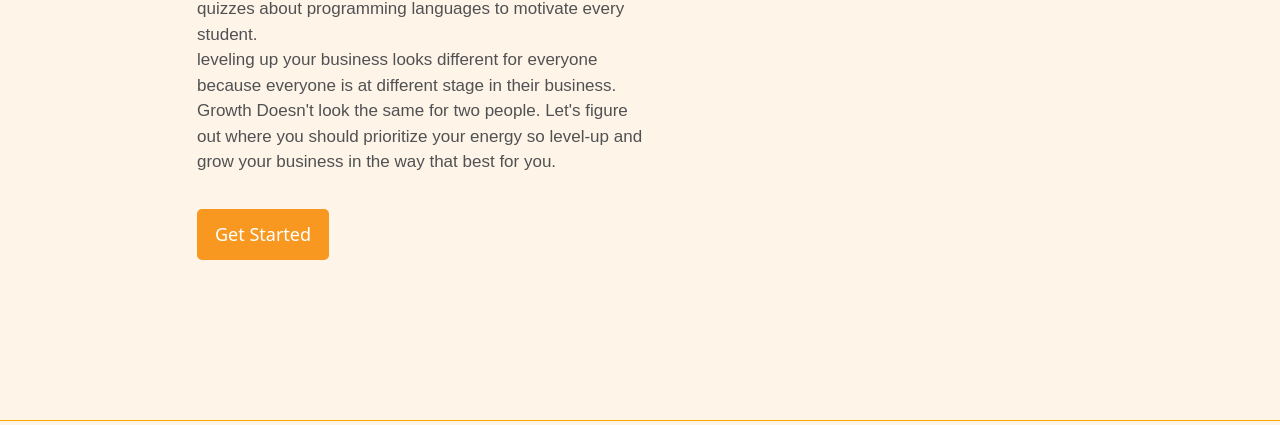
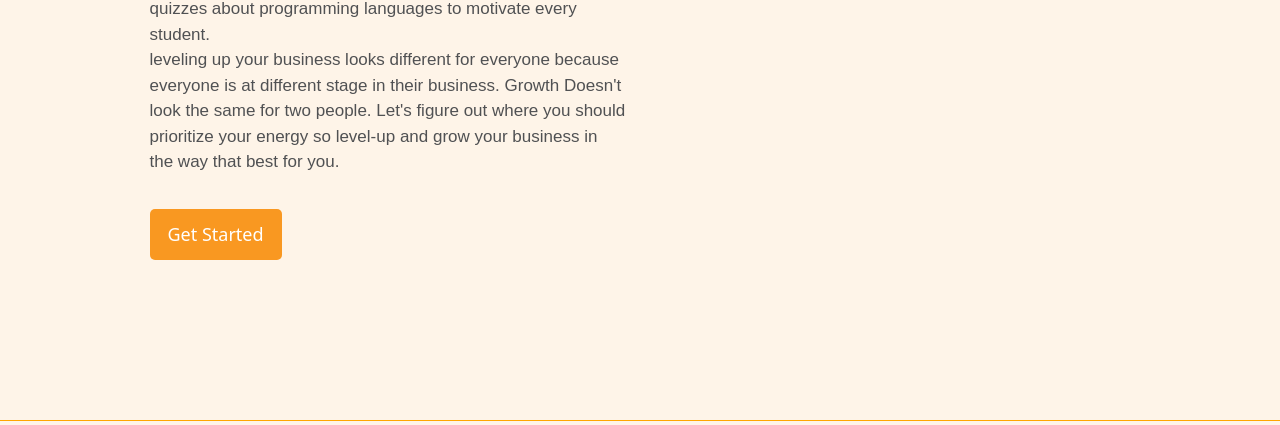
Before and after one commit to Ali-Obeidat/home-page-new, a plain HTML site: page index.html in a window 1280 px wide. Shown: the part 327-752 px from the top of the page. Drawn offline with nearby package versions, Linux system fonts and the light colour scheme.

Commit message:
Update style.css

```diff
--- a/css/style.css
+++ b/css/style.css
@@ -74,7 +74,7 @@ li.home-btn-login.nav-item:hover .nav-link {
   cursor: pointer;
 }
 .home {
-  margin-left: 140px;
+  margin-left: 90px;
   display: flex;
   justify-content: center;
   margin-top: 50px;
```
